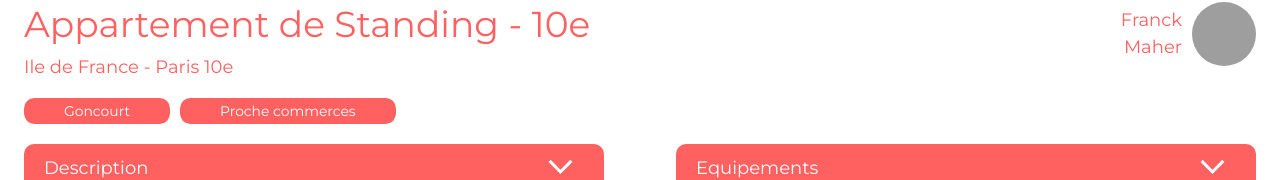
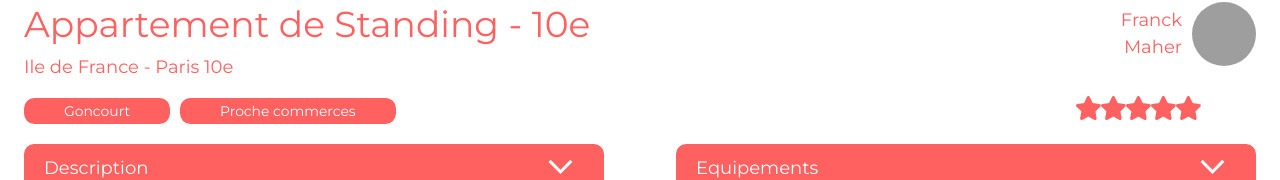
Before and after one commit to Benguiggs/P7-Kasa, a React (Create React App) app: page /Apartment/0979876d in a window 1280 px wide. Shown: the part 622-802 px from the top of the page. Built offline with nearby package versions, Linux system fonts and the light colour scheme; grey boxes are pictures that could not be loaded.

Commit message:
import vectors svg for the rating host

```diff
--- a/src/components/Evaluation/Evaluation.jsx
+++ b/src/components/Evaluation/Evaluation.jsx
@@ -1,4 +1,5 @@
-import Vector from "../../assets/icons/Vector.png";
+import Heart from "../../assets/icons/Vector.png";
+import EmptyHeart from "../../assets/icons/Empty_Vector.png";
 
 
 export default function Evaluation(props) {
@@ -10,11 +11,11 @@ export default function Evaluation(props) {
             {evaluation.map((rangeElem, index) =>
                 value >= rangeElem ? (
                     <span className="evaluation" key={`${rangeElem}-${index}`}>
-                    <img src="" alt="" />
+                    <img src={Heart} alt="heart" />
                     </span>
                 ) : (
                     <span className="empty--evaluation" key={`${rangeElem}-${index}`}>
-                       <img src="" alt="" />
+                       <img src={EmptyHeart} alt="empty heart" />
                     </span>
                 )
             )}
```
Also changed, not shown: src/assets/icons/Empty_Vector.png (added).
